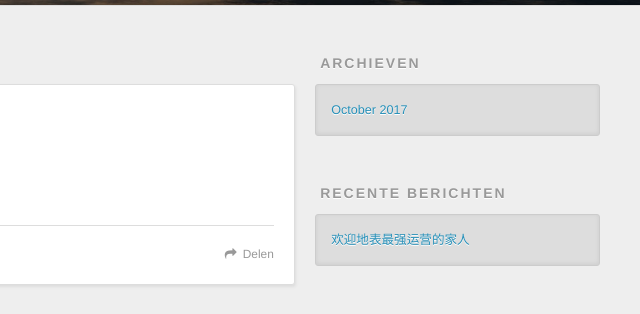
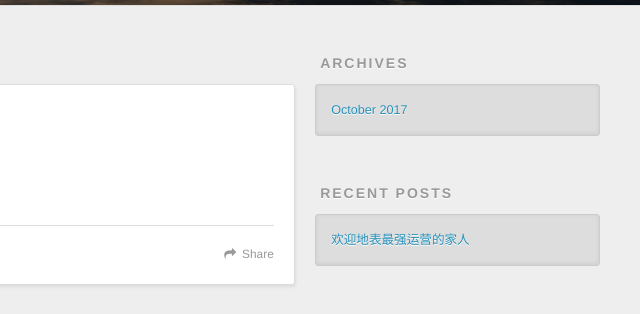
Before and after one commit to Moraction/Moraction.github.io, a plain HTML site: page index.html in a window 1280 px wide. Shown: the part 295-609 px from the top of the page, 640-1280 px from the left. Drawn offline with nearby package versions, Linux system fonts and the light colour scheme.

Commit message:
Site updated: 2017-10-19 19:59:23

```diff
--- a/index.html
+++ b/index.html
@@ -50,7 +50,7 @@
 
           <a id="nav-rss-link" class="nav-icon" href="/atom.xml" title="RSS Feed"></a>
 
-        <a id="nav-search-btn" class="nav-icon" title="Zoeken"></a>
+        <a id="nav-search-btn" class="nav-icon" title="Search"></a>
       </nav>
       <div id="search-form-wrap">
         <form action="//google.com/search" method="get" accept-charset="UTF-8" class="search-form"><input type="search" name="q" class="search-form-input" placeholder="Search"><button type="submit" class="search-form-submit">&#xF002;</button><input type="hidden" name="sitesearch" value="http://yoursite.com"></form>
@@ -88,7 +88,7 @@
 
     </div>
     <footer class="article-footer">
-      <a data-url="http://yoursite.com/2017/10/19/hello-world/" data-id="cj8yelsze0000w8qk444vso3l" class="article-share-link">Delen</a>
+      <a data-url="http://yoursite.com/2017/10/19/hello-world/" data-id="cj8yelsze0000w8qk444vso3l" class="article-share-link">Share</a>
 
 
     </footer>
@@ -113,7 +113,7 @@
 
 
   <div class="widget-wrap">
-    <h3 class="widget-title">Archieven</h3>
+    <h3 class="widget-title">Archives</h3>
     <div class="widget">
       <ul class="archive-list"><li class="archive-list-item"><a class="archive-list-link" href="/archives/2017/10/">October 2017</a></li></ul>
     </div>
@@ -123,7 +123,7 @@
 
 
   <div class="widget-wrap">
-    <h3 class="widget-title">Recente berichten</h3>
+    <h3 class="widget-title">Recent Posts</h3>
     <div class="widget">
       <ul>
 
```
Also changed, not shown: 2017/10/19/hello-world/index.html (+4 -4 lines), archives/2017/10/index.html (+4 -4 lines), archives/2017/index.html (+4 -4 lines), archives/index.html (+4 -4 lines).
